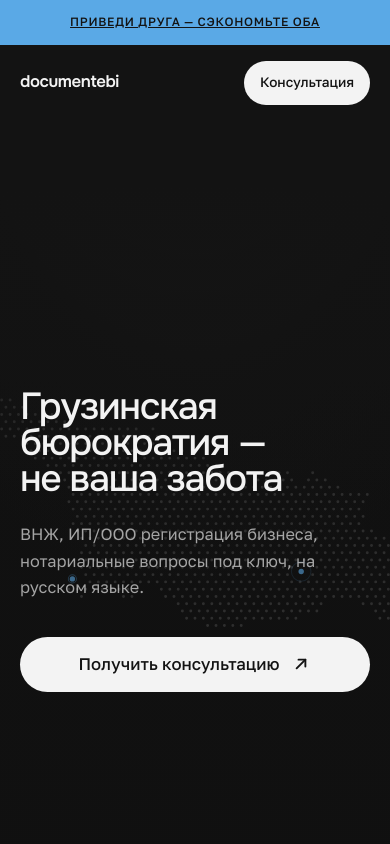
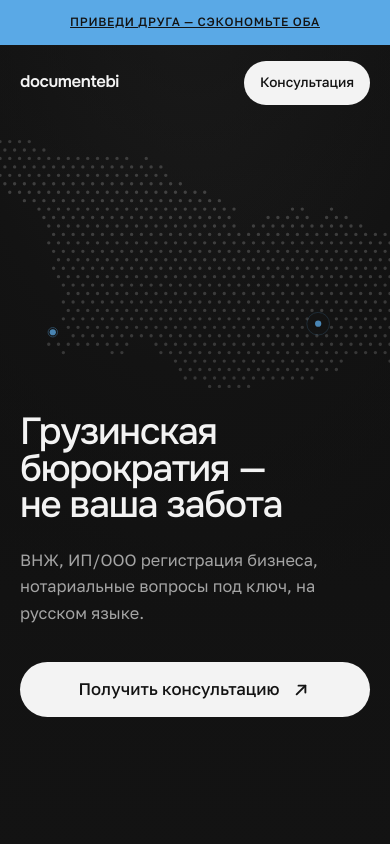
Before and after one commit to scarandriy/documented, a Next.js app: page / in a window 390 px wide. Shown: the top 844 px of the page. Built offline with nearby package versions, Linux system fonts and the light colour scheme.

Commit message:
hero mobile fix

```diff
--- a/components/sections/hero.tsx
+++ b/components/sections/hero.tsx
@@ -5,14 +5,17 @@ import { ArrowUpRight } from "@/components/ui/arrow-up-right";
 
 /**
  * СЕКЦИЯ 1 — Hero.
- * Десктоп: текст слева, карта справа. Мобильный: карта привязана к
- * верхней кромке заголовка и уходит вниз фоном; кнопка в зоне большого пальца.
+ * Десктоп: текст слева, карта справа. Мобильный: карта заполняет верх
+ * экрана сразу под шапкой, текст лежит на её нижней части.
+ *
+ * Высота больше 100lvh: в Safari панель снизу полупрозрачная и не входит
+ * во вьюпорт — без запаса под ней проглядывает следующая секция.
  */
 export function Hero() {
   return (
     <section
       id="top"
-      className="relative isolate flex h-lvh min-h-lvh flex-col overflow-hidden bg-night text-paper md:h-auto md:min-h-svh"
+      className="relative isolate flex h-[calc(100lvh+2.5rem)] flex-col overflow-hidden bg-night text-paper md:h-auto md:min-h-svh"
     >
       <div
         aria-hidden
@@ -27,22 +30,23 @@ export function Hero() {
         <GeorgiaMap className="h-full w-full max-w-none translate-x-[5%]" />
       </div>
 
+      {/* Мобильный: карта начинается сразу под шапкой и заполняет верх экрана */}
+      <div className="pointer-events-none absolute left-1/2 top-[calc(env(safe-area-inset-top)+7rem)] -z-10 w-[145vw] -translate-x-1/2 md:hidden">
+        <GeorgiaMap className="h-auto w-full max-w-none [&_text]:hidden" />
+      </div>
+
       <div
         aria-hidden
         className="pointer-events-none absolute inset-0 -z-[9] md:hidden"
         style={{
           background:
-            "linear-gradient(180deg, #131313 0%, #131313 22%, rgba(19,19,19,0.55) 42%, rgba(19,19,19,0.22) 58%, rgba(19,19,19,0.08) 100%)",
+            "linear-gradient(180deg, rgba(19,19,19,0.55) 0%, rgba(19,19,19,0.12) 22%, rgba(19,19,19,0.35) 52%, rgba(19,19,19,0.82) 74%, #131313 100%)",
         }}
       />
 
-      <div className="relative flex flex-1 flex-col justify-end px-gutter pb-[max(6.5rem,18svh)] pt-[calc(env(safe-area-inset-top)+7.5rem)] md:justify-center md:pb-20 md:pt-28">
+      <div className="relative flex flex-1 flex-col justify-end px-gutter pb-[calc(15svh+2.5rem)] pt-[calc(env(safe-area-inset-top)+7.5rem)] md:justify-center md:pb-20 md:pt-28">
         <div className="md:grid md:grid-cols-12 md:gap-rail">
           <div className="relative md:col-span-7 xl:col-span-6">
-            <div className="pointer-events-none absolute left-1/2 top-0 -z-10 w-[125vw] -translate-x-1/2 opacity-70 md:hidden">
-              <GeorgiaMap className="h-auto w-full max-w-none [&_text]:hidden" />
-            </div>
-
             <Reveal delay={0.12} y={26} immediate>
               <h1 className="whitespace-normal font-heading text-[clamp(2.35rem,9.2vw,5.75rem)] font-medium leading-[0.96] tracking-[-0.035em] text-paper md:whitespace-pre-line md:text-display">
                 {hero.title}
```
